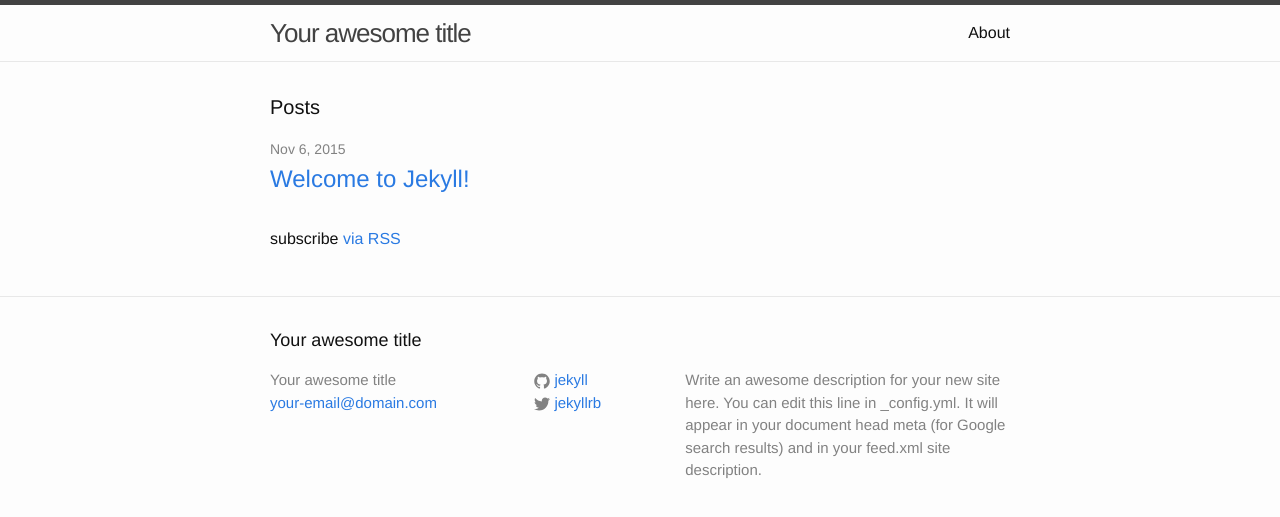
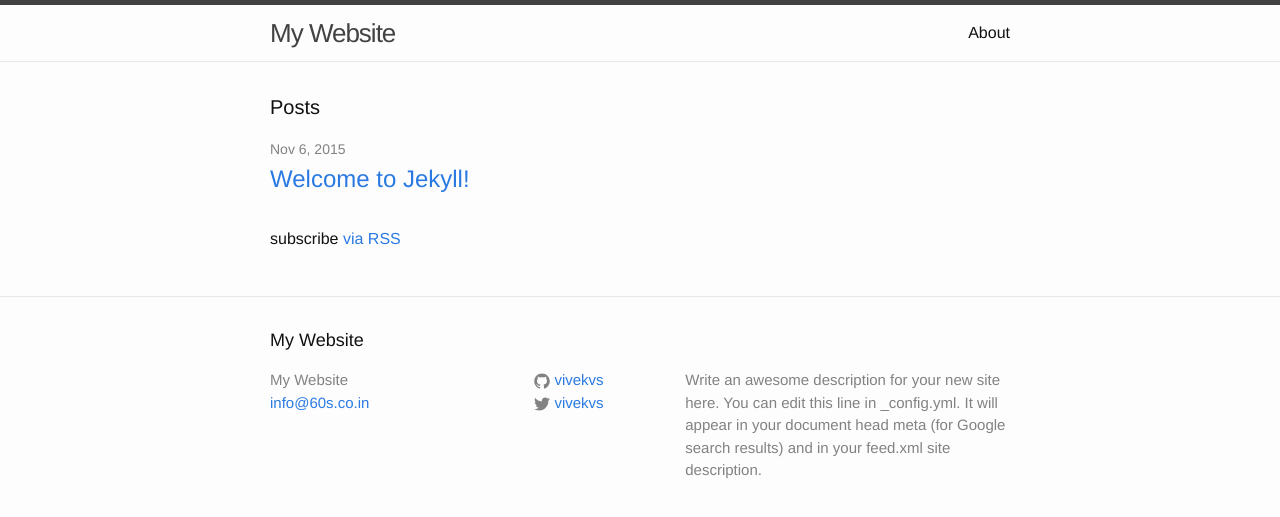
Before and after one commit to afzalm/test-site, a Jekyll site: the page built from website/index.html, in a window 1280 px wide. Shown: the top 517 px of the page. Built offline with Jekyll 4.4.1, drawn with Linux system fonts in a browser that asks for light colours.

Commit message:
Customize 1

```diff
--- a/website/_config.yml
+++ b/website/_config.yml
@@ -1,14 +1,14 @@
 # Site settings
-title: Your awesome title
-email: your-email@domain.com
+title: My Website
+email: info@60s.co.in
 description: > # this means to ignore newlines until "baseurl:"
   Write an awesome description for your new site here. You can edit this
   line in _config.yml. It will appear in your document head meta (for
   Google search results) and in your feed.xml site description.
 baseurl: "" # the subpath of your site, e.g. /blog/
-url: "http://yourdomain.com" # the base hostname & protocol for your site
-twitter_username: jekyllrb
-github_username:  jekyll
+url: "http://www.60s.co.in" # the base hostname & protocol for your site
+twitter_username: vivekvs
+github_username:  vivekvs
 
 # Build settings
 markdown: kramdown
```
